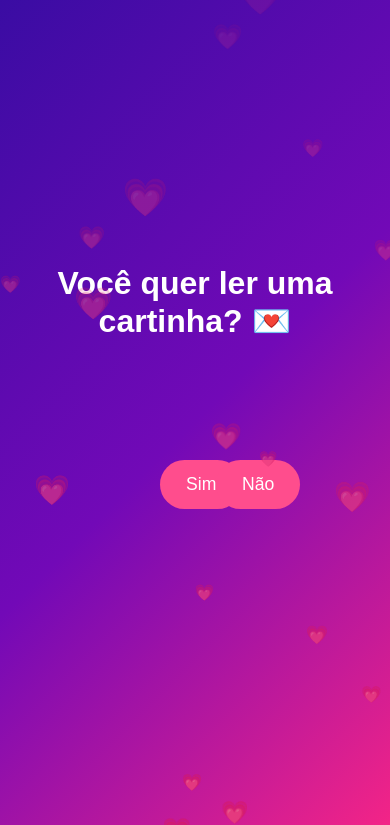
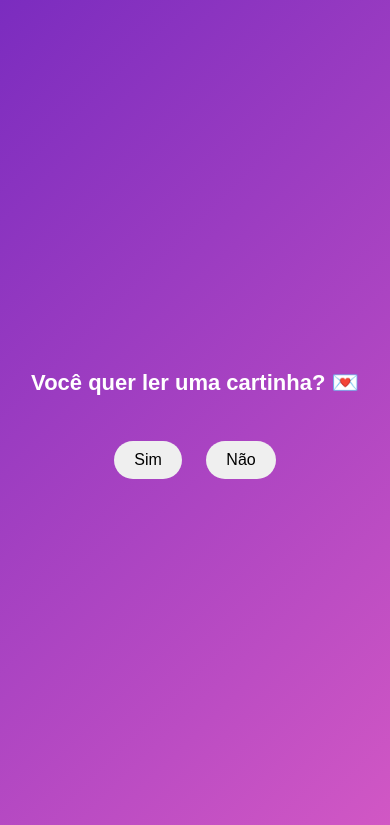
Before and after one commit to Zeuszinn/CartinhaMah, a plain HTML site: page index.html in a window 390 px wide. Both pictures are taken after a click on the button "Continuar". Shown: the top 825 px of the page. Drawn offline with Linux system fonts and the light colour scheme.

Commit message:
style.css

```diff
--- a/style.css
+++ b/style.css
@@ -1,121 +1,74 @@
-:root {
-  --roxo: #7b2cbf;
-  --rosa: #ff4d8d;
-  --fundo: linear-gradient(135deg, #3a0ca3, #7209b7, #f72585);
-}
-
 * {
-  margin: 0;
-  padding: 0;
   box-sizing: border-box;
-  font-family: Arial, sans-serif;
 }
 
 body {
+  margin: 0;
+  font-family: Arial, sans-serif;
+  background: linear-gradient(135deg, #7b2cbf, #ff6ec7);
+  color: white;
   min-height: 100vh;
-  background: var(--fundo);
-  overflow: hidden;
-  color: white;
 }
 
+/* TELAS */
 .tela {
   display: none;
-  height: 100vh;
-  width: 100%;
+  min-height: 100vh;
   padding: 20px;
-  text-align: center;
-  align-items: center;
-  justify-content: center;
-  flex-direction: column;
 }
 
 .tela.ativa {
   display: flex;
+  flex-direction: column;
+  justify-content: center;
+  align-items: center;
 }
 
-h1 {
-  margin-bottom: 20px;
-}
-
-p {
-  font-size: 1.1em;
-  max-width: 500px;
+/* BOTÕES */
+.botoes {
+  position: relative;
+  margin-top: 20px;
 }
 
 button {
-  margin-top: 20px;
-  padding: 14px 26px;
-  font-size: 1.1em;
+  padding: 12px 25px;
+  font-size: 18px;
   border: none;
-  border-radius: 30px;
+  border-radius: 25px;
   cursor: pointer;
-  background: var(--rosa);
-  color: white;
-  transition: transform 0.2s;
-}
-
-button:active {
-  transform: scale(0.95);
-}
-
-.botoes {
-  position: relative;
-  width: 100%;
-  height: 220px;
-}
-
-/* POSIÇÃO INICIAL DOS BOTÕES (MAIS PRÓXIMOS E CENTRALIZADOS) */
-#btnSim {
-  position: absolute;
-  left: 44%;
-  top: 80px;
-}
-
-#btnNao {
-  position: absolute;
-  left: 54%;
-  top: 80px;
-}
-
-/* AJUSTE FINO PARA CELULAR */
-@media (max-width: 600px) {
-  #btnSim {
-    left: 40%;
-  }
-
-  #btnNao {
-    left: 56%;
-  }
+  margin: 10px;
 }
 
 /* CARTA */
 .carta {
-  background: rgba(255, 255, 255, 0.15);
-  padding: 25px;
+  background: rgba(0, 0, 0, 0.25);
+  padding: 20px;
   border-radius: 20px;
   max-width: 600px;
-  backdrop-filter: blur(10px);
+  width: 100%;
+  max-height: 80vh;          /* 🔥 ISSO RESOLVE O CELULAR */
+  overflow-y: auto;          /* 🔥 SCROLL INTERNO */
 }
 
-/* CORAÇÕES */
-.coracao {
-  position: fixed;
-  bottom: -30px;
-  color: pink;
-  font-size: 20px;
-  animation: flutuar 6s linear infinite;
-  opacity: 0.8;
-  pointer-events: none;
-  z-index: 9999;
+/* TEXTO */
+.carta p {
+  line-height: 1.6;
+  font-size: 16px;
 }
 
-@keyframes flutuar {
-  from {
-    transform: translateY(0) scale(0.8);
-    opacity: 1;
+/* AJUSTE FINO PRA TELAS PEQUENAS */
+@media (max-width: 480px) {
+  h1 {
+    font-size: 22px;
   }
-  to {
-    transform: translateY(-120vh) scale(1.4);
-    opacity: 0;
+
+  .carta {
+    max-height: 75vh;
+    font-size: 15px;
+  }
+
+  button {
+    font-size: 16px;
+    padding: 10px 20px;
   }
 }
```
